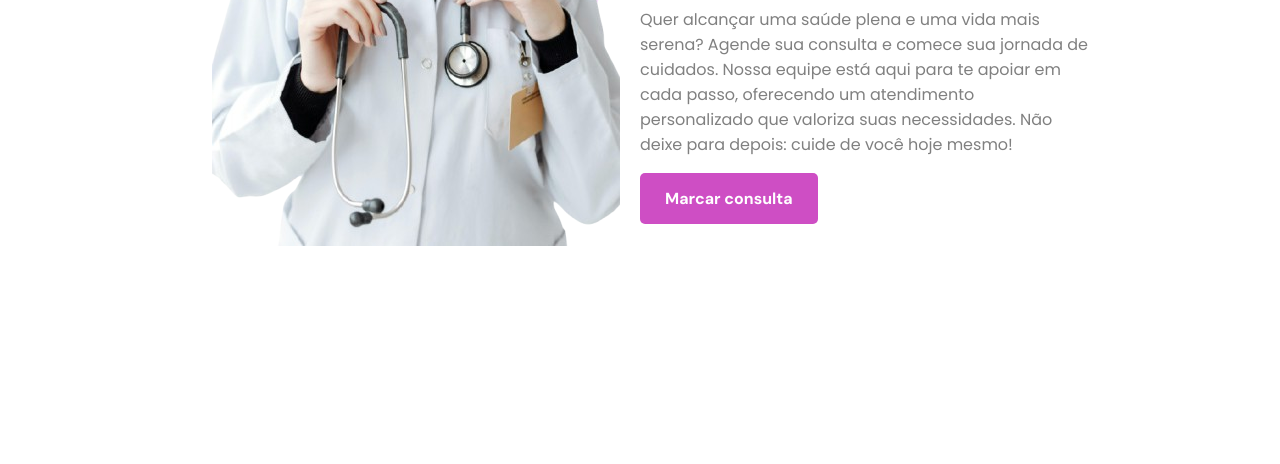
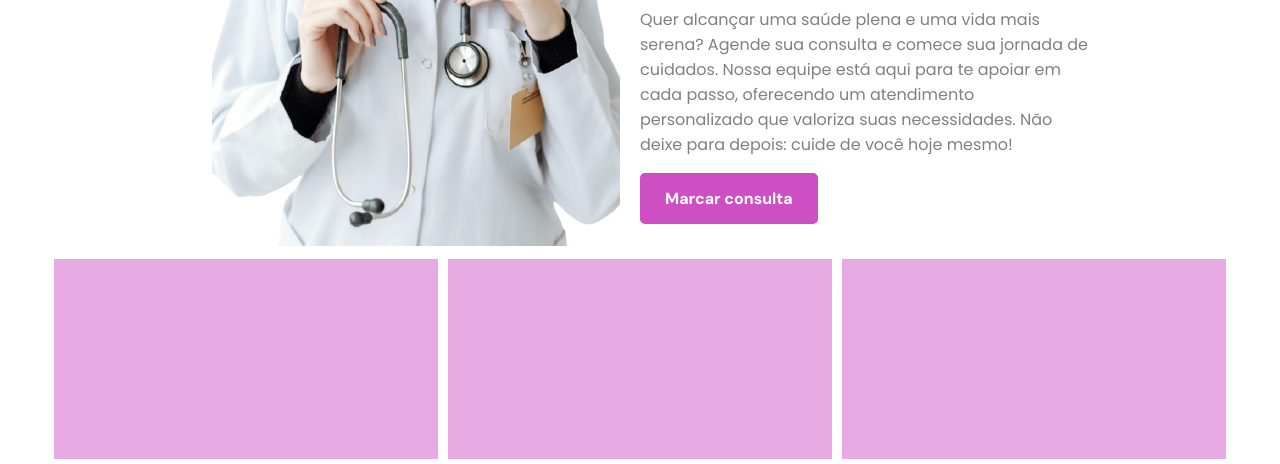
Before and after one commit to evedc/clinicadamulher, a plain HTML site: page index.html in a window 1280 px wide. Shown: the part 454-918 px from the top of the page. Before the commit the page ends 800 px from the top, so only its background shows below. Drawn offline with Linux system fonts and the light colour scheme.

Commit message:
add section especialidades

```diff
--- a/CSS/styles.css
+++ b/CSS/styles.css
@@ -83,3 +83,17 @@ header h1 {
     background: #da2387;
     font-size: 18px;
 }
+
+.especialidades {
+    display: flex;
+    width: 100%;
+    align-items: center;
+    justify-content: center;
+}
+
+.box-item {
+    width: 30%;
+    height: 200px;
+    background: #e8aae3;
+    margin: 5px;
+}
--- a/index.html
+++ b/index.html
@@ -30,6 +30,22 @@
         </div>
     </section>
 
+    <section class="especialidades">
+        <div class="box-item">
+
+        </div>
+
+        <div class="box-item">
+
+        </div>
+
+        <div class="box-item">
+
+        </div>
+
+
+    </section>
+
 
     <script src="JS/script.js"></script>
 </body>
```
